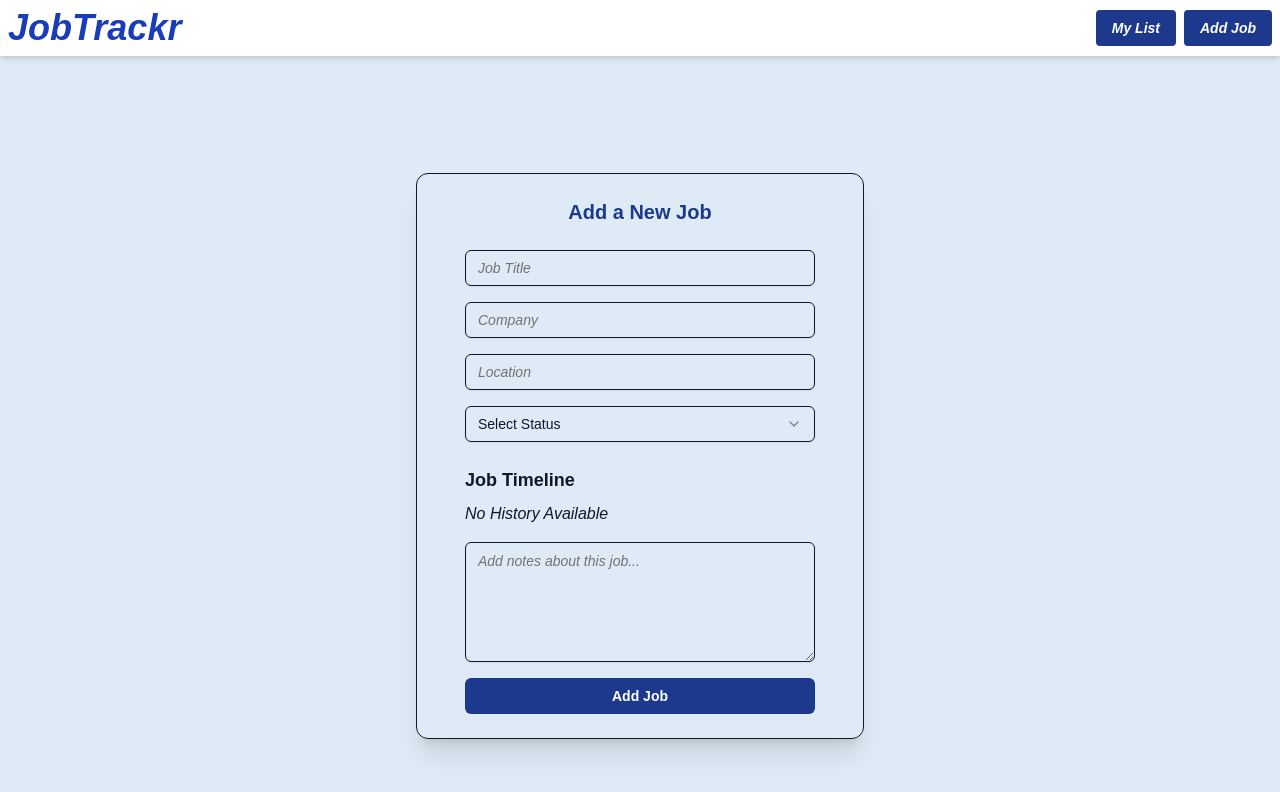
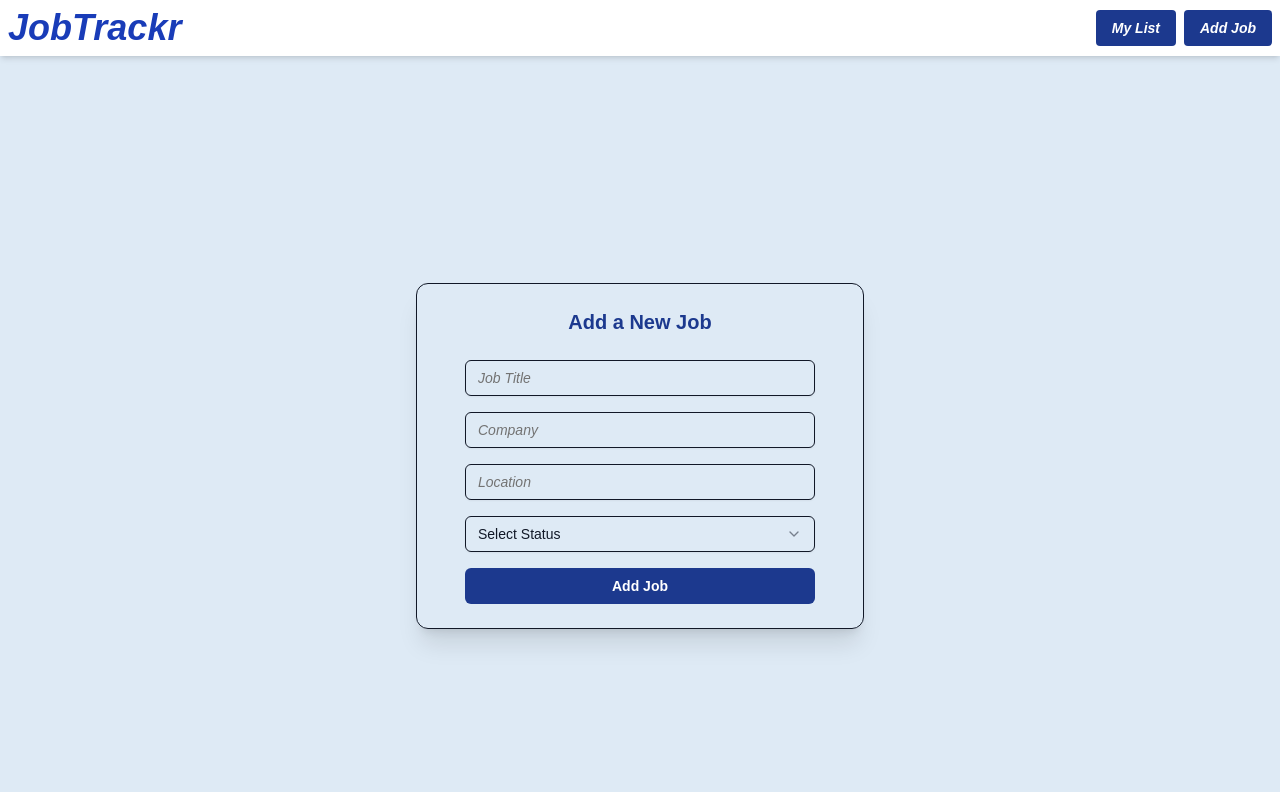
Before and after one commit to RoxanaEmiliaAdam/job-tracker, a Next.js app: page /add-job in a window 1280 px wide. Shown: the top 792 px of the page. Built offline with nearby package versions, Linux system fonts and the light colour scheme.

Commit message:
second commit - calendar

```diff
--- a/src/app/app_components/job-form/JobForm.tsx
+++ b/src/app/app_components/job-form/JobForm.tsx
@@ -144,6 +144,8 @@ export default function JobForm({
               </SelectContent>
             </Select>
 
+            {submitLabel.includes("Update") && (
+              <>
                 {/* Timeline */}
                 <div className="mt-6">
                   <h2 className="text-lg font-semibold mb-2">Job Timeline</h2>
@@ -164,6 +166,8 @@ export default function JobForm({
                   placeholder="Add notes about this job..."
                   className="min-h-[120px] placeholder:text-neutral-500 placeholder:italic"
                 />
+              </>
+            )}
 
             <Button
               type="submit"
```
Lines whose indentation alone changed are shown as unchanged.
